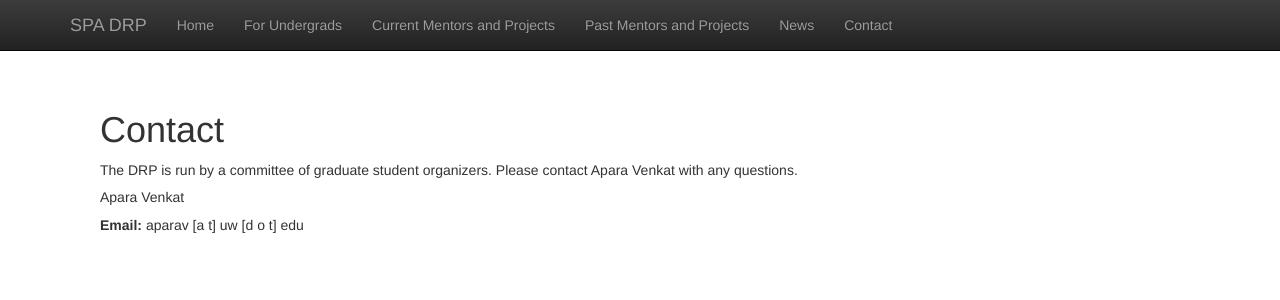
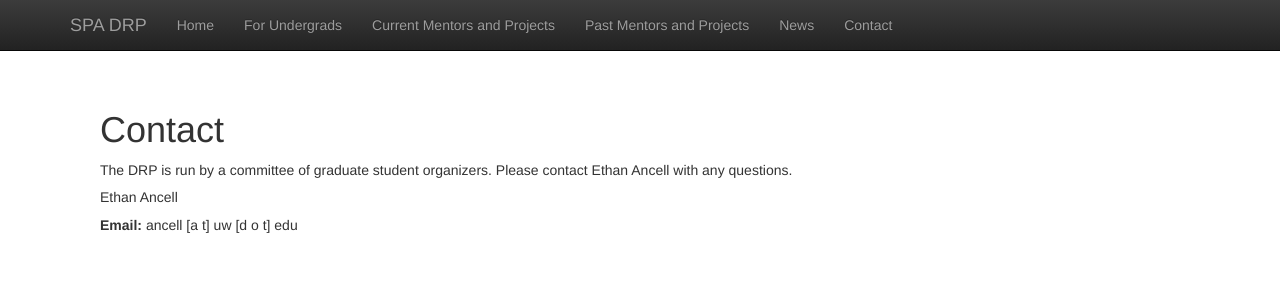
Before and after one commit to SPA-DRP/spa-drp.github.io, a Jekyll site: the page built from contact.md, in a window 1280 px wide. Shown: the top 300 px of the page. Built offline with Jekyll 4.4.1, drawn with Linux system fonts in a browser that asks for light colours; nearby versions of some CDN libraries; library files that are not in the unit come from our copies.

Commit message:
new contact name for Ethan

```diff
--- a/contact.md
+++ b/contact.md
@@ -4,8 +4,8 @@ title:  'Contact'
 ---
 
 The DRP is run by a committee of graduate student organizers.
-Please contact Apara Venkat with any questions.
+Please contact Ethan Ancell with any questions.
 
-##### Apara Venkat
+##### Ethan Ancell
 
-**Email:** aparav [a t] uw [d o t] edu
+**Email:** ancell [a t] uw [d o t] edu
```
